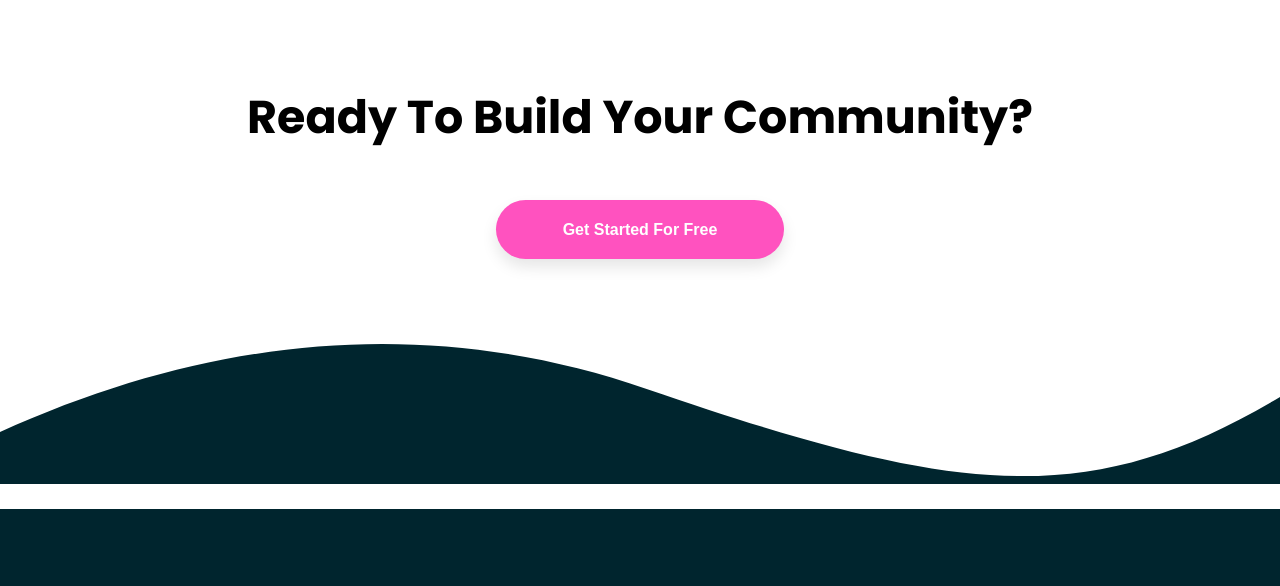
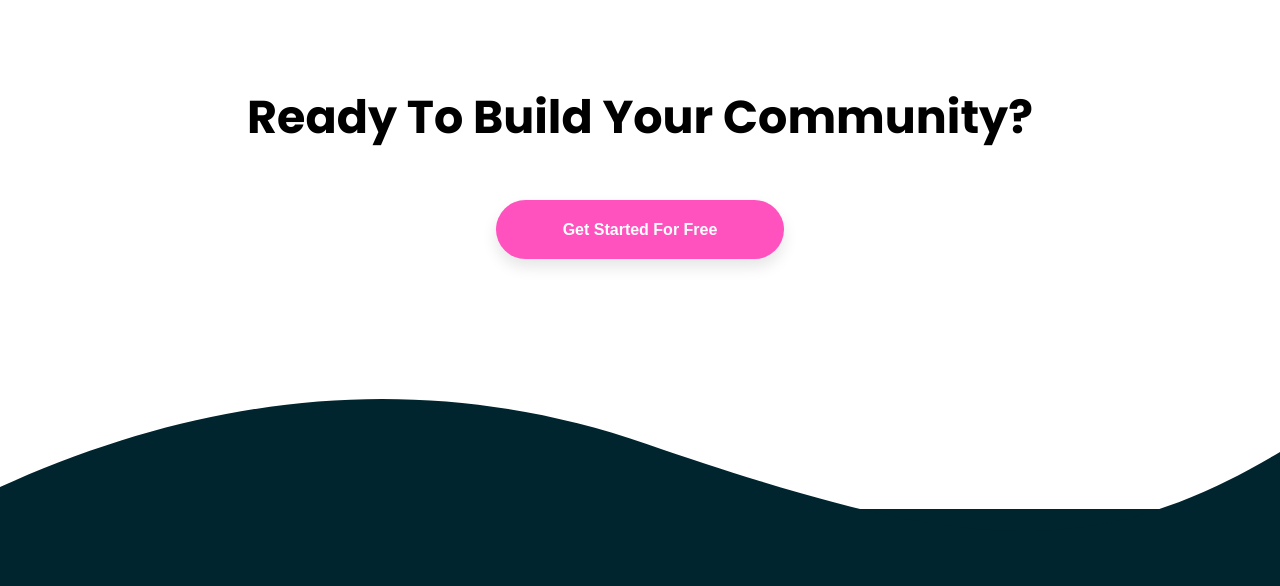
Before and after one commit to Mimi-cyber/huddle, a plain HTML site: page index.html in a window 1280 px wide. Shown: the part 3839-4425 px from the top of the page. Drawn offline with nearby package versions, Linux system fonts and the light colour scheme.

Commit message:
Adjusted image space

```diff
--- a/styles.css
+++ b/styles.css
@@ -185,7 +185,7 @@ nav button{
     position: absolute;
     height: 10rem;
     width: 100%;
-    top: -32%;
+    top: -110px;
     background-size: 100%;
 }
 #logo img{
```
